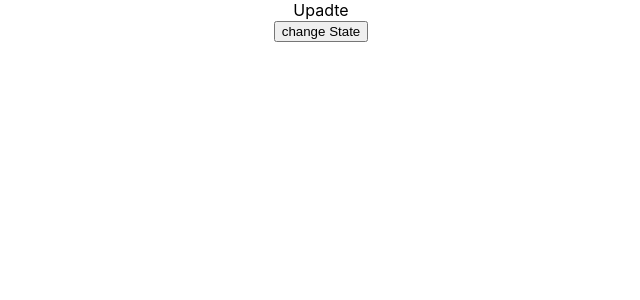
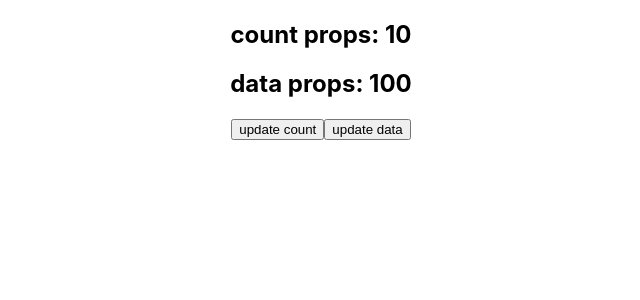
Before and after one commit to shafeenashaikh/React-Programs, a React (Create React App) app: page / in a window 1280 px wide. Shown: the top 300 px of the page, without its empty margins (319-959 px from the left). Built offline with nearby package versions, Linux system fonts and the light colour scheme.

Commit message:
React Hooks

```diff
--- a/src/App.js
+++ b/src/App.js
@@ -11,11 +11,17 @@ import NameList from './components/NameList';
 import Form from './components/Form';
 import Mounting from './components/Mounting';
 import Updating from './components/Updating';
+import ShouldUpdate from './components/shouldUpdate';
+import Hooks from './components/Hooks';
+import Useeffect from './components/useeffect';
 
 function App() {
   return (
     <div className="App">
-      <Updating/>
+      <Useeffect/>
+      {/* <Hooks/> */}
+      {/* <ShouldUpdate/> */}
+      {/* <Updating/> */}
       {/* <Mounting/> */}
       {/* <Form/> */}
       {/* <NameList/> */}
--- /dev/null
+++ b/src/components/Hooks.js
@@ -0,0 +1,12 @@
+import React, { useState } from 'react';
+function Hooks(){
+
+    const [data, setdata] = useState('Bruce')
+    return(
+        <div>
+            <h2>{data}</h2>
+            <button onClick={() => setdata('Diana')}>Update state</button>
+        </div>
+    )
+}
+export default Hooks;
--- /dev/null
+++ b/src/components/shouldUpdate.js
@@ -0,0 +1,27 @@
+import React, { Component } from 'react';
+
+class ShouldUpdate extends Component{
+
+    constructor(){
+        super()
+        this.state = {
+            count: 0
+        }
+    }
+    shouldComponentUpdate(){
+        console.log("shouldComponentUpdate", this.state.count);
+        return true
+    }
+
+
+    render(){
+        return(
+            <div>
+                <h1>Should update {this.state.count}</h1>
+                <button onClick={() => {this.setState({count:this.state.count+1})}}>Update counter</button>
+
+            </div>
+        )
+    }
+}
+export default ShouldUpdate;
--- /dev/null
+++ b/src/components/useeffect.js
@@ -0,0 +1,16 @@
+import React, {useState } from 'react';
+import User from './user';
+function Useeffect(){
+    const [count,setcount] = useState(10)
+    const [data,setData] = useState(100)
+
+
+    return(
+        <div>
+            <User count={count} data={data}/>
+            <button onClick={() => setcount(count+1)}>update count</button>
+            <button onClick={() => setData(data+1)}>update data</button>
+        </div>
+    )
+}
+export default Useeffect;
--- /dev/null
+++ b/src/components/user.js
@@ -0,0 +1,17 @@
+import React, { useEffect}  from 'react';
+function User(props){
+
+    useEffect(() => {
+       alert('count is' + props.count)
+    },[props.count, props.data])
+
+
+
+    return(
+        <div>
+            <h2>count props: {props.count}</h2>
+            <h2>data props: {props.data}</h2>
+        </div>
+    )
+}
+export default User;
```
